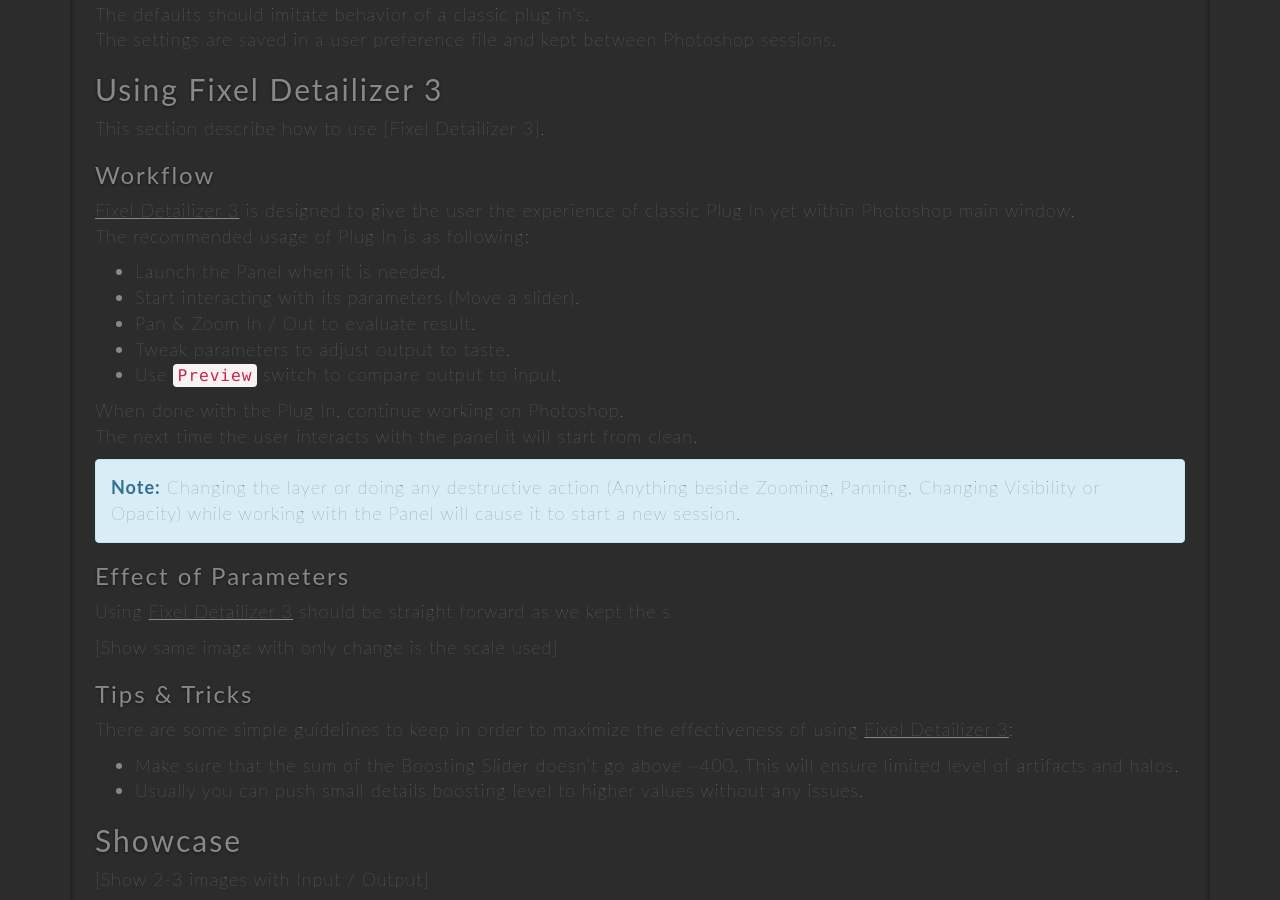
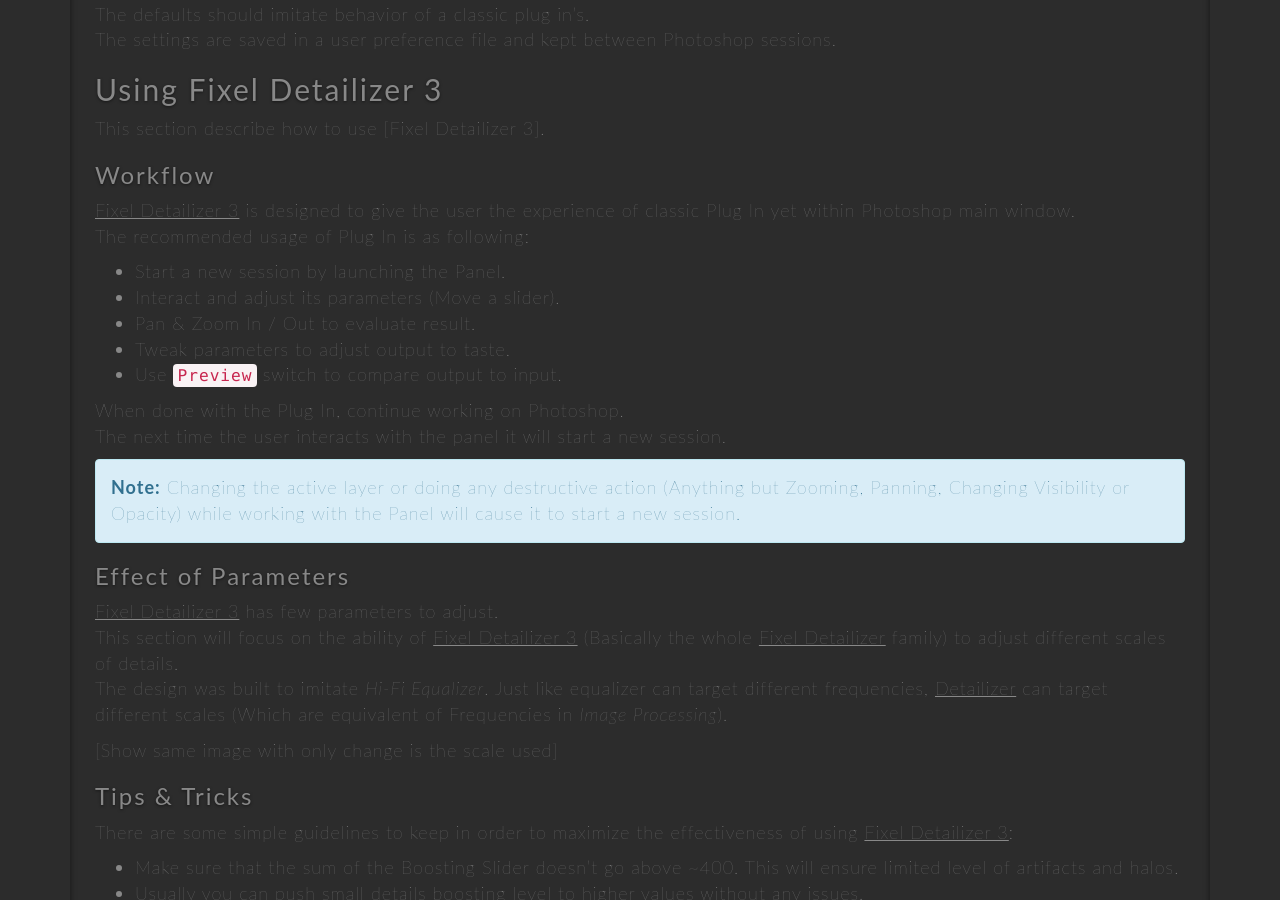
Before and after one commit to FixelAlgorithmsTeam/fixel, a Jekyll site: the page built from _posts/2019-04-26-fixel-detailizer-3-user-guide.md, in a window 1280 px wide and 900 px high, scrolled down 3752 px. Built offline with Jekyll 4.4.1, drawn with Linux system fonts in a browser that asks for light colours; nearby versions of some CDN libraries; comment, search, counter and statistics services are not loaded.

```diff
--- a/_posts/2019-04-26-fixel-detailizer-3-user-guide.md
+++ b/_posts/2019-04-26-fixel-detailizer-3-user-guide.md
@@ -114,20 +114,22 @@
 [Fixel Detailizer 3][98] is designed to give the user the experience of classic Plug In yet within Photoshop main window.
 The recommended usage of Plug In is as following:
 
- *	Launch the Panel when it is needed.
- *	Start interacting with its parameters (Move a slider).
+ *	Start a new session by launching the Panel.
+ *	Interact and adjust its parameters (Move a slider).
  *	Pan & Zoom In / Out to evaluate result.
  *	Tweak parameters to adjust output to taste.
  *	Use `Preview` switch to compare output to input.
 
 When done with the Plug In, continue working on Photoshop.
-The next time the user interacts with the panel it will start from clean.
+The next time the user interacts with the panel it will start a new session.
 
-{% include note.html content="Changing the layer or doing any destructive action (Anything beside Zooming, Panning, Changing Visibility or Opacity) while working with the Panel will cause it to start a new session." %}
+{% include note.html content="Changing the active layer or doing any destructive action (Anything but Zooming, Panning, Changing Visibility or Opacity) while working with the Panel will cause it to start a new session." %}
 
 ### Effect of Parameters
 
-Using [Fixel Detailizer 3][98] should be straight forward as we kept the s
+[Fixel Detailizer 3][98] has few parameters to adjust.
+This section will focus on the ability of [Fixel Detailizer 3][98] (Basically the whole [Fixel Detailizer][97] family) to adjust different scales of details.
+The design was built to imitate *Hi-Fi Equalizer*. Just like equalizer can target different frequencies, [Detailizer][98] can target different scales (Which are equivalent of Frequencies in *Image Processing*).
 
 [Show same image with only change is the scale used]
 
```
